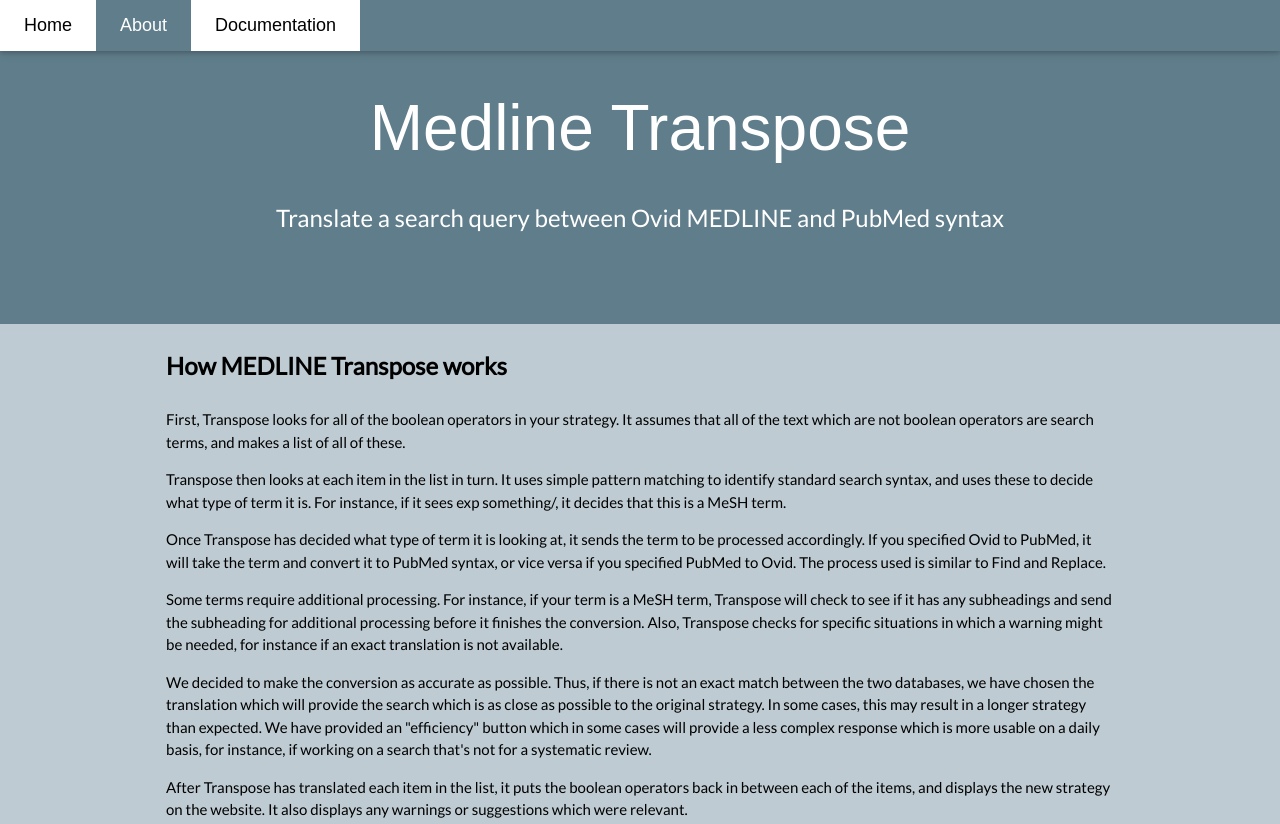
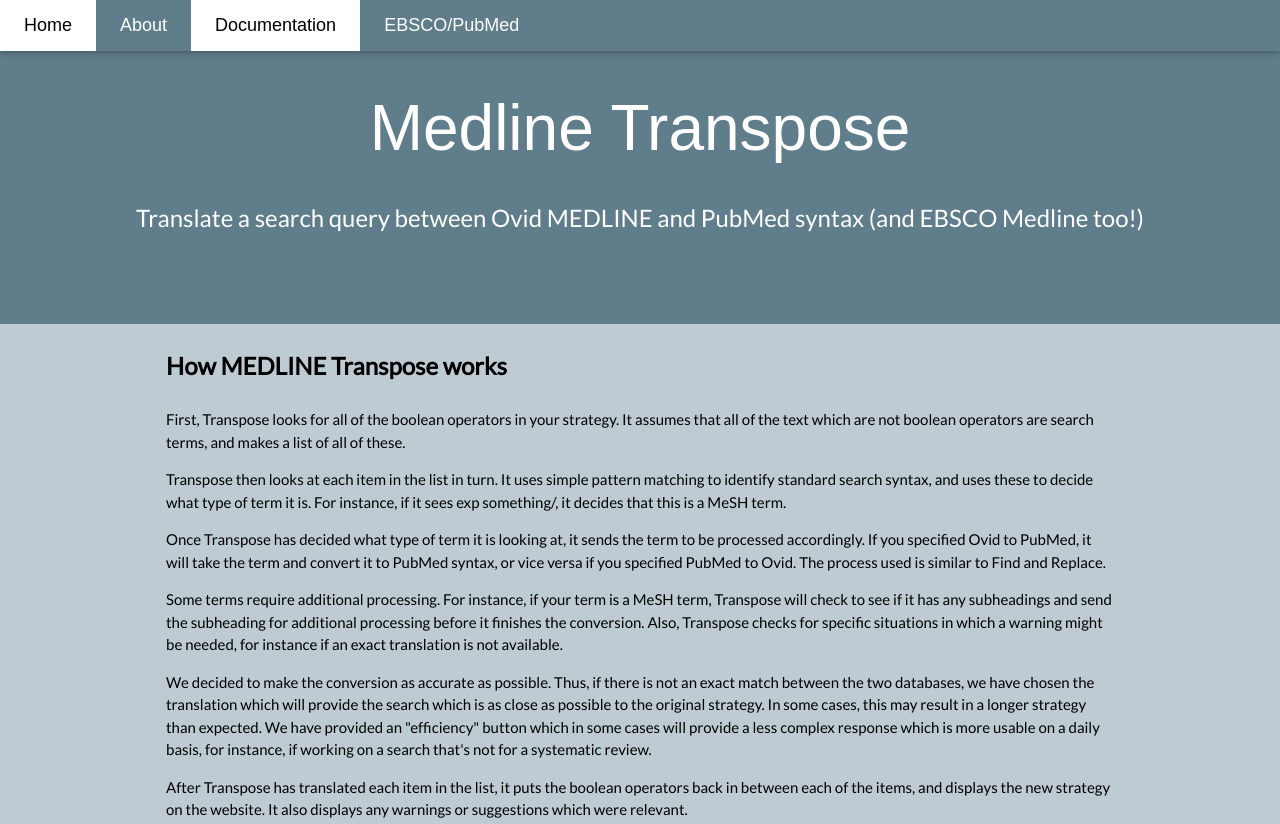
Before and after one commit to MedlineTranspose/medlinetranspose.github.io, a plain HTML site: page documentation.html in a window 1280 px wide. Shown: the top 824 px of the page. Drawn offline with Linux system fonts and the light colour scheme.

Commit message:
Update documentation.html
Added link to EBSCO/PubMed version in navigation, mentioned in header.

```diff
--- a/documentation.html
+++ b/documentation.html
@@ -36,6 +36,7 @@ body,h1,h2,h3,h4,h5,h6 {font-family: "Lato", sans-serif}
     <li class="w3-hide-small"><a href="index.html" class="w3-padding-large w3-hover-white">Home</a></li>
     <li class="w3-hide-small"><a href="about.html" class="w3-padding-large w3-hover-white">About</a></li>
     <li class="w3-hide-small"><a href="documentation.html" class="w3-padding-large w3-white">Documentation</a></li>
+    <li class="w3-hide-small"><a href="transpose2EP.html" class="w3-padding-large w3-hover-white">EBSCO/PubMed</a></li>
   </ul>
 
   <!-- Navbar on small screens -->
@@ -44,6 +45,7 @@ body,h1,h2,h3,h4,h5,h6 {font-family: "Lato", sans-serif}
       <li><a class="w3-padding-large" href="index.html">Home</a></li>
       <li><a class="w3-padding-large" href="about.html">About</a></li>
       <li><a class="w3-padding-large" href="documentation.html">Documentation</a></li>
+      <li class="w3-hide-small"><a href="transpose2EP.html" class="w3-padding-large w3-hover-white">EBSCO/PubMed</a></li>
     </ul>
   </div>
 </div>
@@ -51,7 +53,7 @@ body,h1,h2,h3,h4,h5,h6 {font-family: "Lato", sans-serif}
 <!-- Header -->
 <header class="w3-container w3-blue-grey w3-center w3-padding-64">
 	<h1 class="w3-margin w3-jumbo">Medline Transpose</h1>
-	<p class="w3-xlarge">Translate a search query between Ovid MEDLINE and PubMed syntax</p>
+	<p class="w3-xlarge">Translate a search query between Ovid MEDLINE and PubMed syntax (and EBSCO Medline too!)</p>
 </header>
 
 <!-- How it works -->
```
